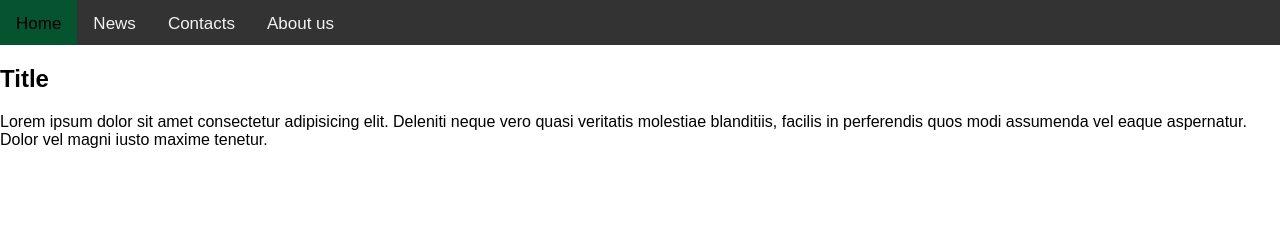
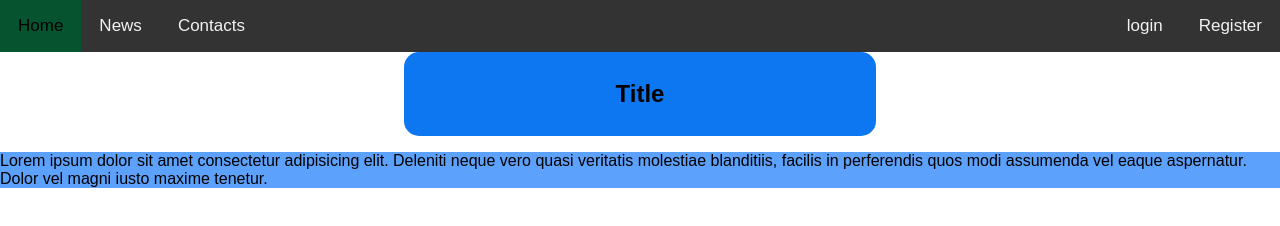
Before and after one commit to Micho548/DisenioWe1, a plain HTML site: page Web4-styles/index.html in a window 1280 px wide. Drawn offline with Linux system fonts and the light colour scheme.

Commit message:
new css and borders

```diff
--- a/Web4-styles/index.html
+++ b/Web4-styles/index.html
@@ -9,15 +9,25 @@
 </head>
 <body>
     <nav class="topnav">
-        <a class="active" href="#">Home</a>
-        <a href="News.html">News</a>
-        <a href="Contacts.html">Contacts</a>
-        <a href="#">About us</a>
+        <div class="align">
+            <a class="active" href="#">Home</a>
+            <a href="News.html">News</a>
+            <a href="Contacts.html">Contacts</a>
+
+        </div>
+        <div class="align2">
+            <a href="auth/login.html" >login</a>
+            <a href="#" >Register</a>
+        </div>
     </nav>
 
     <div>
-        <h2>Title</h2>
-        <p>Lorem ipsum dolor sit amet consectetur adipisicing elit. Deleniti neque vero quasi veritatis molestiae blanditiis, facilis in perferendis quos modi assumenda vel eaque aspernatur. Dolor vel magni iusto maxime tenetur.</p>
+        <div class="title">
+            <h2>Title</h2>
+        </div>
+        <div class="bg">
+            <p>Lorem ipsum dolor sit amet consectetur adipisicing elit. Deleniti neque vero quasi veritatis molestiae blanditiis, facilis in perferendis quos modi assumenda vel eaque aspernatur. Dolor vel magni iusto maxime tenetur.</p>
+        </div>
     </div>
 </body>
 </html>
--- a/Web4-styles/styles.css
+++ b/Web4-styles/styles.css
@@ -1,4 +1,4 @@
-body{
+ body{
     margin: 0;
     font-family: Arial, Helvetica, sans-serif;
 }
@@ -6,17 +6,25 @@ body{
 .topnav {
     overflow: hidden;
     background-color: #333;
-    height: 45px;
+    /* margin-bottom: 200px; */
 }
 
 .topnav a {
     float: left;
     color: #f2f2f2;
     text-align: center;
-    padding: 14px 16px;
+    padding: 16px 18px;
     text-decoration: none;
     font-size: 17px;
 }
+
+.align {
+    float: left;
+}
+.align2 {
+    float: right;
+}
+
 
 .topnav a:hover {
     background-color: #ddd;
@@ -26,3 +34,24 @@ body{
 .topnav a.active {
     background-color: #05532f;
 }
+
+.title {
+    max-width: 35%;
+    background-color: #0c77f1;
+    text-align: center;
+    padding: 8px 12px;
+    border: 0px solid red;
+
+    border-radius: 15px;
+    margin: 0 auto;
+}
+
+.title:hover {
+    background-color: red;
+    padding: 5px 10px;
+    border: 5px solid #0c77f1;
+}
+
+.bg {
+    background-color: #5ca1fb;
+}
```
Also changed, not shown: Web4-styles/auth/login.html (added, +26 -0 lines), Web4-styles/auth/register.html (added, +26 -0 lines).
